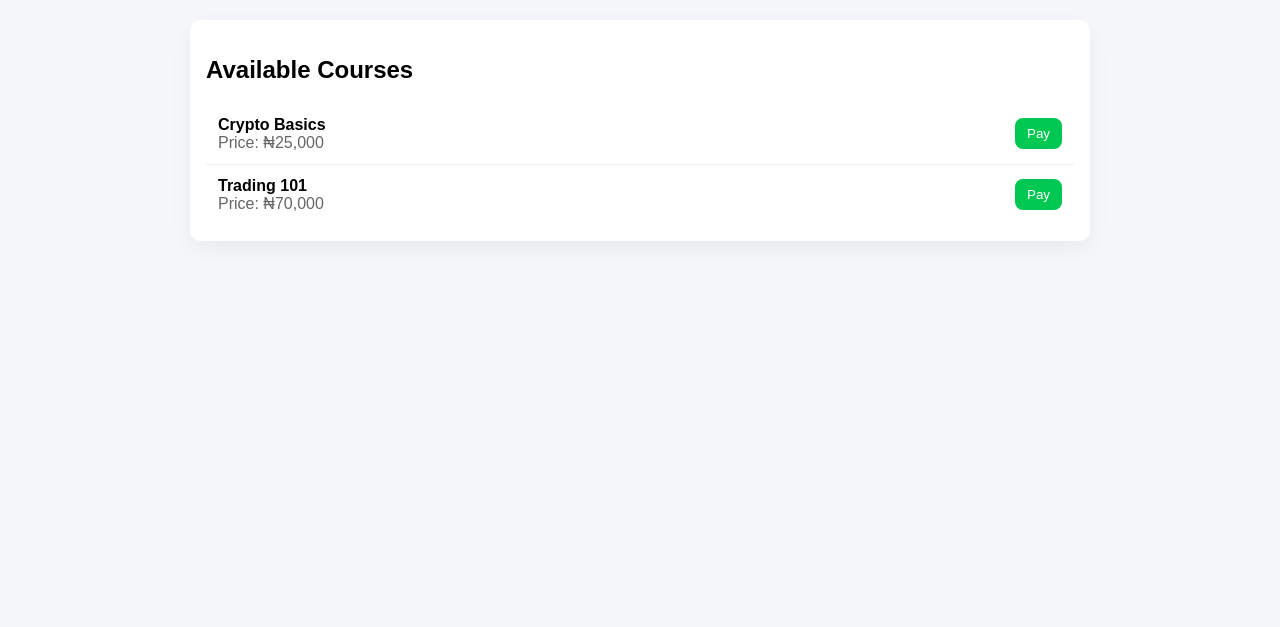
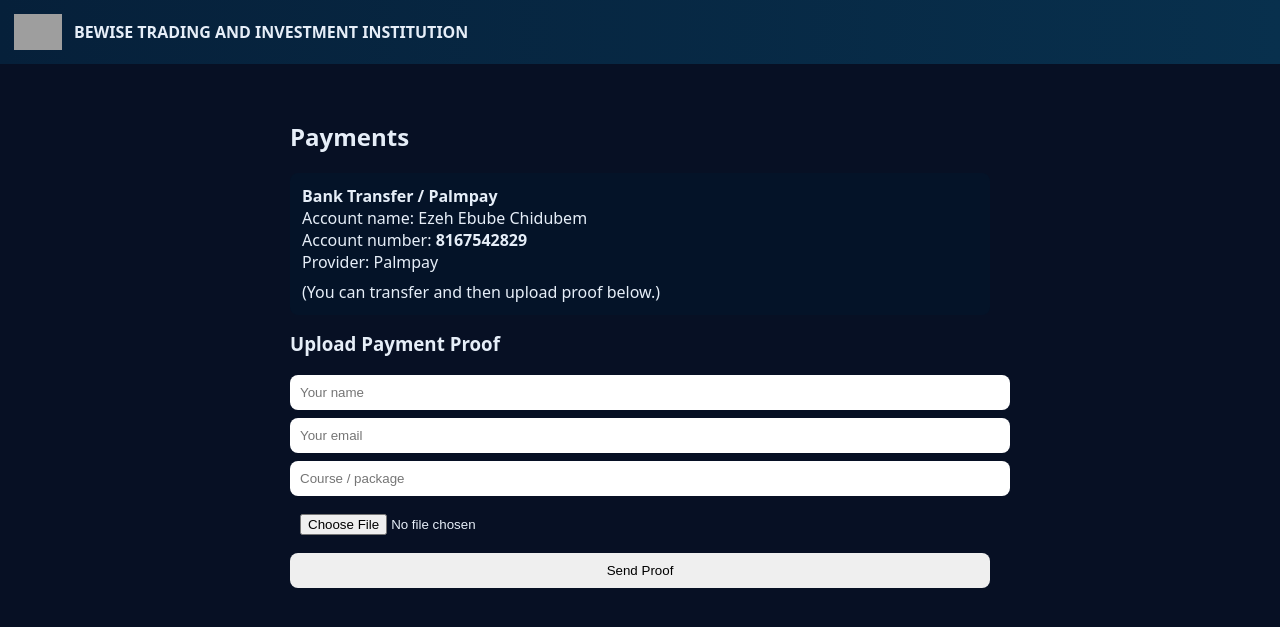
Before and after one commit to Bewise-ComTech/BEWISE-TRADING-AND-INVESTMENT-INSTITUTION-, a Flask app: page /payment in a window 1280 px wide. Shown: the top 627 px of the page. Run offline with Flask 3, Linux system fonts and the light colour scheme; grey boxes are pictures that could not be loaded.

Commit message:
Update payment.html

```diff
--- a/Backend-flask/templates/payment.html
+++ b/Backend-flask/templates/payment.html
@@ -1,85 +1,71 @@
 <!doctype html>
 <html lang="en">
 <head>
-<meta charset="utf-8"/><meta name="viewport" content="width=device-width,initial-scale=1" />
-<title>Payments — Crypto Training</title>
+<meta charset="utf-8" /><meta name="viewport" content="width=device-width,initial-scale=1" />
+<title>Payment — Crypto Training</title>
+<link rel="icon" href="/logo.png">
 <style>
- body{font-family:Arial;background:#f6f7fb;margin:0;padding:20px}
- .wrap{max-width:900px;margin:auto}
- .card{background:#fff;padding:16px;border-radius:10px;box-shadow:0 8px 24px rgba(0,0,0,.06)}
- .course{display:flex;justify-content:space-between;align-items:center;padding:12px;border-bottom:1px solid #eee}
- .course:last-child{border-bottom:0}
- .btn{background:#00c853;color:#fff;padding:8px 12px;border-radius:8px;border:0;cursor:pointer}
- .modal{position:fixed;inset:0;display:none;align-items:center;justify-content:center;background:rgba(0,0,0,.45);z-index:999}
- .modal.show{display:flex}
- .modal-card{background:#fff;padding:18px;border-radius:12px;max-width:420px;width:92%}
+  body{margin:0;font-family:system-ui;background:#071024;color:#e6eef8}
+  header{padding:14px;background:linear-gradient(90deg,#06203a,#08304d);display:flex;align-items:center;gap:12px}
+  .container{padding:18px;max-width:700px;margin:18px auto}
+  input,button{display:block;width:100%;padding:10px;margin-top:8px;border-radius:8px;border:0}
+  .bank{background:#041328;padding:12px;border-radius:8px;margin-top:12px}
 </style>
 </head>
 <body>
- <div class="wrap">
-  <div class="card">
-    <h2>Available Courses</h2>
-    <div id="courses">
-      <!-- Example list; ideally fetched from backend /courses -->
-      <div class="course"><div><strong>Crypto Basics</strong><div style="color:#666">Price: ₦25,000</div></div><div><button class="btn pay" data-title="Crypto Basics" data-price="5000">Pay</button></div></div>
-      <div class="course"><div><strong>Trading 101</strong><div style="color:#666">Price: ₦70,000</div></div><div><button class="btn pay" data-title="Trading 101" data-price="10000">Pay</button></div></div>
-    </div>
+<header>
+  <img src="https://i.postimg.cc/x1cLbZhh/IMG-20250812-WA0070.jpg" style="height:36px" alt="logo">
+  <div style="font-weight:700">BEWISE TRADING AND INVESTMENT INSTITUTION</div>
+</header>
+<div class="container">
+  <h2>Payments</h2>
+  <div class="bank">
+    <div style="font-weight:700">Bank Transfer / Palmpay</div>
+    <div>Account name: Ezeh Ebube Chidubem</div>
+    <div>Account number: <strong>8167542829</strong></div>
+    <div>Provider: Palmpay</div>
+    <div style="margin-top:8px">(You can transfer and then upload proof below.)</div>
   </div>
- </div>
 
- <!-- pay modal -->
- <div id="payModal" class="modal" aria-hidden="true">
-  <div class="modal-card">
-    <h3 id="payTitle">Pay</h3>
-    <p>Send payment to:</p>
-    <p><strong>Palmpay — 8167542829</strong><br>Ezeh Ebube Chidubem</p>
-    <div style="margin-top:8px">
-      <button id="copyAcc" class="btn">Copy Account</button>
-      <button id="paidBtn" class="btn" style="margin-left:8px;background:#00a0ff">I Paid</button>
-    </div>
-    <div style="margin-top:10px;text-align:right"><button id="closePay">Close</button></div>
-  </div>
- </div>
-
- <!-- success -->
- <div id="success" class="modal"><div class="modal-card"><h3>Thanks!</h3><p id="successMsg"></p><div style="text-align:right"><button id="closeSuccess">OK</button></div></div></div>
+  <h3 style="margin-top:16px">Upload Payment Proof</h3>
+  <input id="name" placeholder="Your name">
+  <input id="email" placeholder="Your email">
+  <input id="course" placeholder="Course / package">
+  <input id="proof" type="file" accept="image/*,application/pdf">
+  <button id="btnSend">Send Proof</button>
+  <div id="result" style="margin-top:8px"></div>
+</div>
 
 <script>
-document.querySelectorAll('.pay').forEach(b=>{
-  b.addEventListener('click', (e)=>{
-    const title = b.dataset.title, price = b.dataset.price;
-    document.getElementById('payTitle').textContent = `Pay for: ${title} — ₦${Number(price).toLocaleString()}`;
-    window.currentPay = {title, price};
-    document.getElementById('payModal').classList.add('show'); document.getElementById('payModal').setAttribute('aria-hidden','false');
+(async function(){
+  const RENDER_HOST = 'bewise-trading-and-investment-institution-k7ue.onrender.com';
+  const RENDER_BASE = 'https://' + RENDER_HOST;
+  const RENDER_API = RENDER_BASE + '/api';
+  const API = (location.hostname === RENDER_HOST) ? '/api' : RENDER_API;
+
+  const nameEl = document.getElementById('name'), emailEl = document.getElementById('email'), courseEl = document.getElementById('course'), proofEl = document.getElementById('proof'), btn = document.getElementById('btnSend'), result = document.getElementById('result');
+
+  btn.addEventListener('click', async ()=>{
+    const name = (nameEl.value||'').trim();
+    const email = (emailEl.value||'').trim();
+    const course = (courseEl.value||'').trim();
+    const file = proofEl.files[0];
+    if(!name || !file){ result.innerText = 'Provide name and proof file'; return; }
+    btn.disabled = true; result.innerText = 'Uploading...';
+    try {
+      const fd = new FormData();
+      fd.append('name', name);
+      fd.append('email', email);
+      fd.append('course_title', course);
+      fd.append('proof', file);
+      const r = await fetch(API + '/payment/proof', { method:'POST', body:fd });
+      const j = await r.json();
+      if(r.ok && j.success){ result.innerText = 'Uploaded — we will verify shortly.'; nameEl.value=''; emailEl.value=''; courseEl.value=''; proofEl.value=''; }
+      else { result.innerText = 'Upload failed: ' + (j.error||j.message||'server'); }
+    } catch(e){ console.error(e); result.innerText = 'Network error'; }
+    btn.disabled = false;
   });
-});
-
-document.getElementById('closePay').addEventListener('click', ()=> {
-  document.getElementById('payModal').classList.remove('show'); document.getElementById('payModal').setAttribute('aria-hidden','true');
-});
-
-document.getElementById('copyAcc').addEventListener('click', async ()=> {
-  try {
-    await navigator.clipboard.writeText('8167542829');
-    document.getElementById('copyAcc').textContent = 'Copied!';
-    setTimeout(()=> document.getElementById('copyAcc').textContent = 'Copy Account',1400);
-  } catch(e) { alert('Copy failed'); }
-});
-
-document.getElementById('paidBtn').addEventListener('click', ()=> {
-  // Here you might verify payment via backend; for now show success popup and store local tx
-  const p = window.currentPay || {title:'unknown', price:0};
-  const txs = JSON.parse(localStorage.getItem('transactions') || '[]');
-  txs.unshift({type:'Payment', description: p.title, amount: Number(p.price), date: (new Date()).toISOString()});
-  localStorage.setItem('transactions', JSON.stringify(txs));
-  document.getElementById('payModal').classList.remove('show');
-  const success = document.getElementById('success'); success.classList.add('show'); success.setAttribute('aria-hidden','false');
-  document.getElementById('successMsg').textContent = `Payment recorded for ${p.title} — ₦${Number(p.price).toLocaleString()}.`;
-});
-
-document.getElementById('closeSuccess').addEventListener('click', ()=> {
-  const success = document.getElementById('success'); success.classList.remove('show'); success.setAttribute('aria-hidden','true');
-});
+})();
 </script>
 </body>
 </html>
```
